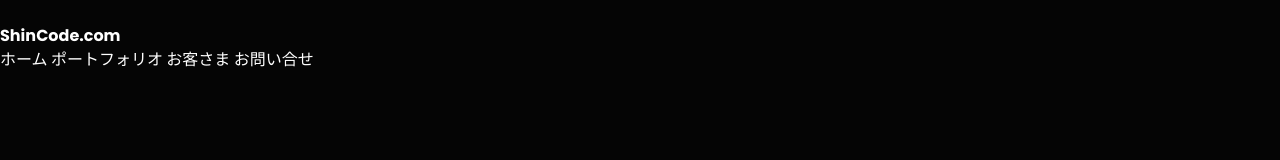
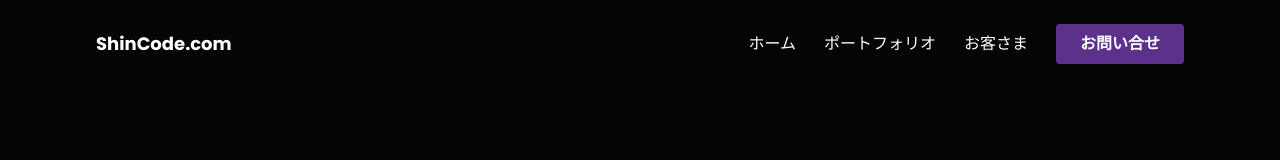
Before and after one commit to Kenya-i/tailwindcss_project, a website: page src/index.html in a window 1280 px wide. Drawn offline with Linux system fonts and the light colour scheme.

Commit message:
section4終了

```diff
--- a/src/index.html
+++ b/src/index.html
@@ -8,18 +8,24 @@
   <link rel="preconnect" href="https://fonts.googleapis.com">
 <link rel="preconnect" href="https://fonts.gstatic.com" crossorigin>
 <link href="https://fonts.googleapis.com/css2?family=Poppins:wght@700&display=swap" rel="stylesheet">
+<link rel="stylesheet" href="https://cdnjs.cloudflare.com/ajax/libs/font-awesome/6.2.0/css/all.min.css" integrity="sha512-xh6O/CkQoPOWDdYTDqeRdPCVd1SpvCA9XXcUnZS2FmJNp1coAFzvtCN9BmamE+4aHK8yyUHUSCcJHgXloTyT2A==" crossorigin="anonymous" referrerpolicy="no-referrer" />
   <title>TailWindCss入門</title>
 </head>
 <body class="font-poppins bg-body text-white">
   <!-- ナビゲーションバー -->
   <header class="py-6">
-    <div class="container mx-auto">
-      <div>ShinCode.com</div>
-      <div>
-        <a href="#home">ホーム</a>
-        <a href="#portfolio">ポートフォリオ</a>
-        <a href="#clients">お客さま</a>
-        <a href="#contact"><button>お問い合せ</button></a>
+    <div class="container mx-auto flex justify-between items-center px-8 md:px-14 lg:px-24 w-full">
+      <div class="text-lg font-bold">ShinCode.com</div>
+      <div class="space-x-7 hidden md:flex items-center">
+        <a href="#home" class="hover:text-selected-text transition-all duration-300">ホーム</a>
+        <a href="#portfolio" class="hover:text-selected-text transition-all duration-300">ポートフォリオ</a>
+        <a href="#clients" class="hover:text-selected-text transition-all duration-300">お客さま</a>
+        <a href="#contact">
+          <button class="px-6 py-2 bg-theme font-bold rounded hover:bg-purple-600 transition-all duration-300">お問い合せ</button>
+        </a>
+      </div>
+      <div class="md:hidden">
+        <i class="fa-solid fa-bars"></i>
       </div>
     </div>
   </header>
--- a/tailwind.config.js
+++ b/tailwind.config.js
@@ -5,7 +5,8 @@ module.exports = {
     extend: {
       colors: {
         body : '#050505',
-
+        "selected-text": "#A3A3FF",
+        theme: "#5c318c"
       }
     },
     fontFamily: {
```
Also changed, not shown: dist/output.css.
